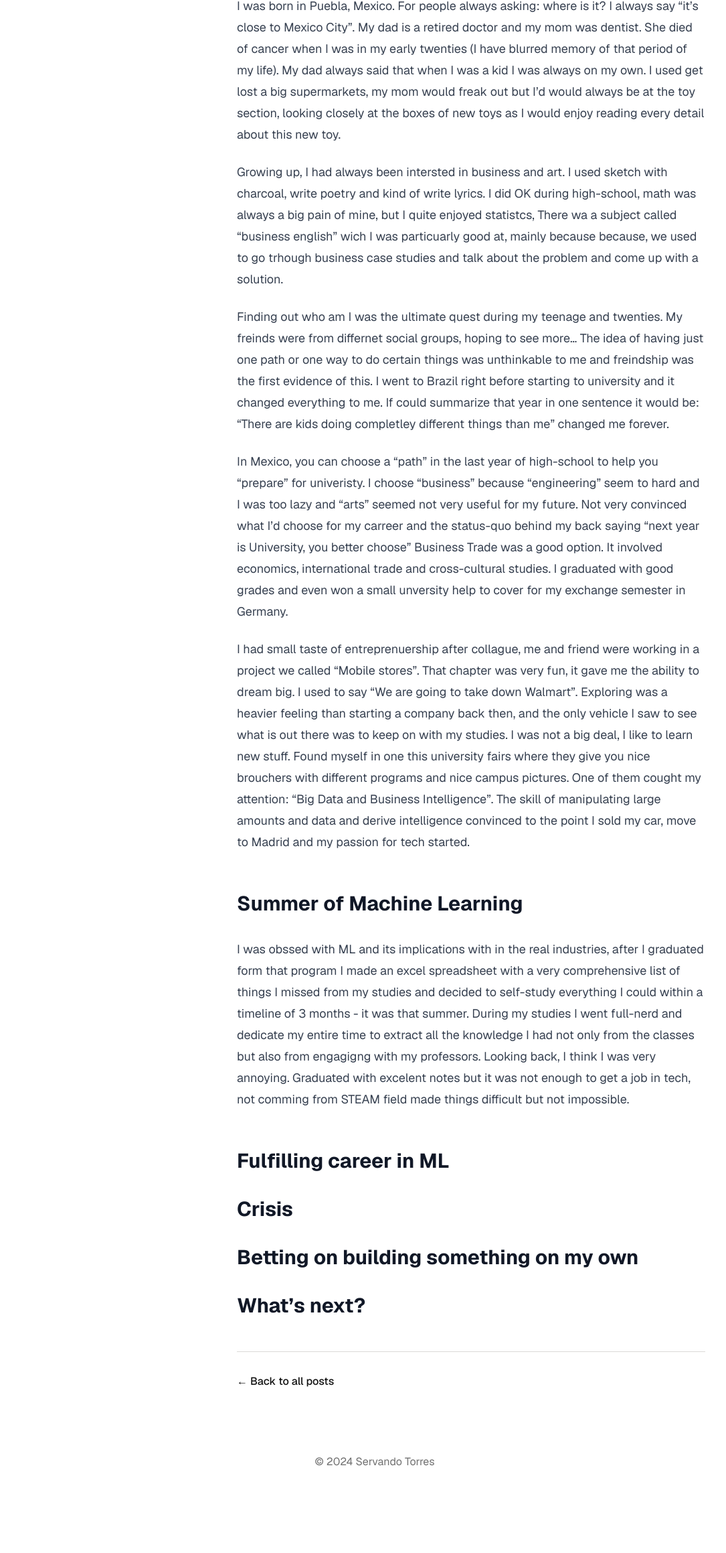
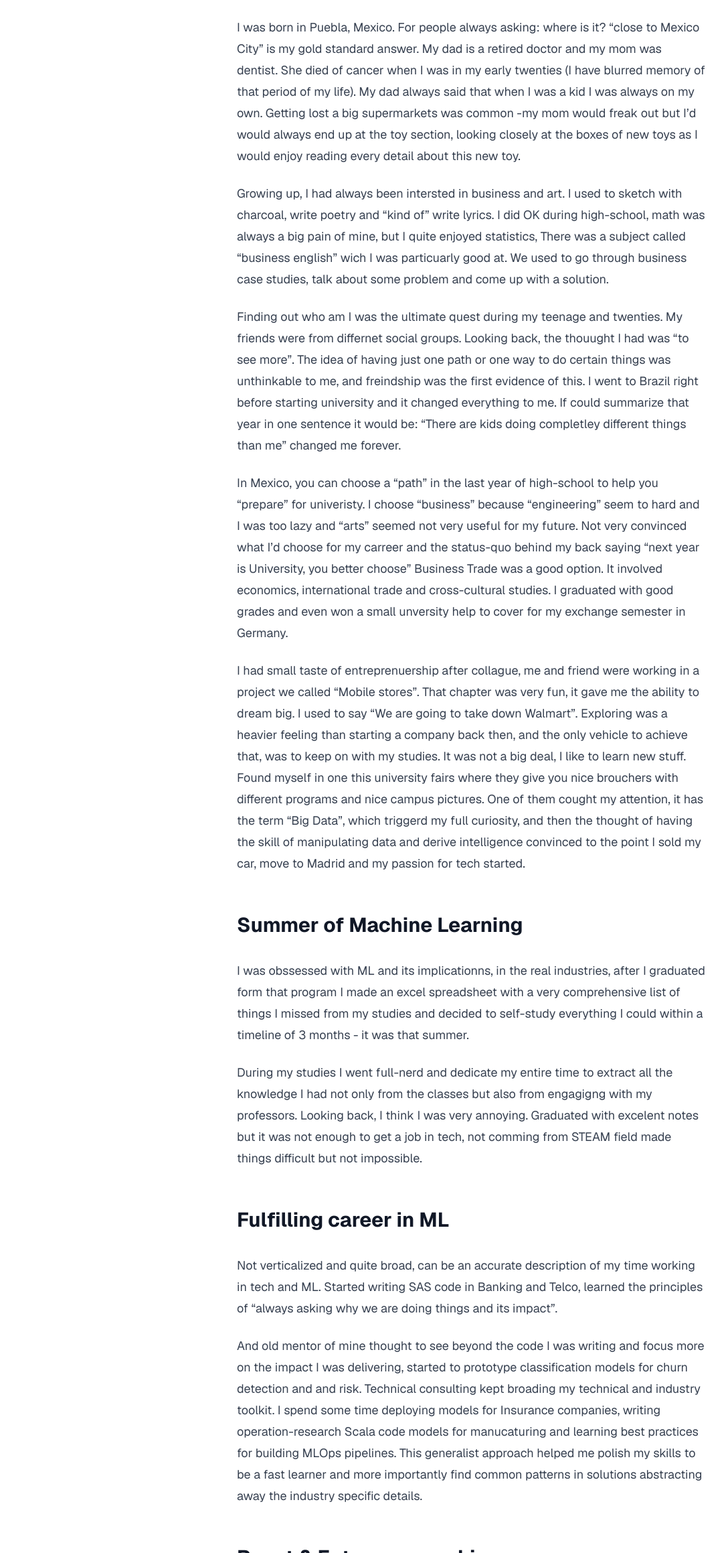
Before and after one commit to Servando1990/website-blog, an Astro site in the folder apps/blog/: page /posts/who-am-i in a window 1280 px wide. Shown: the part 482-2800 px from the top of the page at 67% size, without its empty margins (80-1165 px from the left). Before the commit the page ends 2708 px from the top, so only its background shows below. Built offline with nearby package versions, Linux system fonts and the light colour scheme; Astro itself is replaced by a stand-in of ours; some packages are replaced by stand-ins of ours.

Commit message:
pre heminway editor

```diff
--- a/apps/blog/src/content/posts/who-am-i.md
+++ b/apps/blog/src/content/posts/who-am-i.md
@@ -6,28 +6,40 @@ categories: ['Personal']
 published: true
 ---
 #TODO: Find patterns to replace over usage of "I"
-#TODO: Add "10 minute read tag"
+#TODO: Add rule for paragraph length. In the blog post the lenght is smaller than the raw markdown file.
 
 ## Life story
 
-I was born in Puebla, Mexico. For people always asking: where is it? I always say "it's close to Mexico City". My dad is a retired doctor and my mom was dentist. She died of cancer when I was in my early twenties (I have blurred memory of that period of my life). My dad always said that when I was a kid I was always on my own. I used get lost a big supermarkets, my mom would freak out but I'd would always be at the toy section, looking closely at the boxes of new toys as I would enjoy reading every detail about this new toy.
+I was born in Puebla, Mexico. For people always asking: where is it? "close to Mexico City" is my gold standard answer. My dad is a retired doctor and my mom was dentist. She died of cancer when I was in my early twenties (I have blurred memory of that period of my life). My dad always said that when I was a kid I was always on my own. Getting lost a big supermarkets was common -my mom would freak out but I'd would always end up at the toy section, looking closely at the boxes of new toys as I would enjoy reading every detail about this new toy.
 
-Growing up, I had always been intersted in business and art. I used sketch with charcoal, write poetry and kind of write lyrics. I did OK during high-school, math was always a big pain of mine, but I quite enjoyed statistcs, There wa a subject called "business english" wich I was particuarly good at, mainly because because, we used to go trhough business case studies and talk about the problem and come up with a solution.
+Growing up, I had always been intersted in business and art. I used to sketch with charcoal, write poetry and "kind of" write lyrics. I did OK during high-school, math was always a big pain of mine, but I quite enjoyed statistics, There was a subject called "business english" wich I was particuarly good at. We used to go through business case studies, talk about some problem and come up with a solution.
 
-Finding out who am I was the ultimate quest during my teenage and twenties. My freinds were from differnet social groups, hoping to see more... The idea of having just one path or one way to do certain things was unthinkable to me and freindship was the first evidence of this. I went to Brazil right before starting to university and it changed everything to me. If could summarize that year in one sentence it would be: "There are kids doing completley different things than me" changed me forever.
+Finding out who am I was the ultimate quest during my teenage and twenties. My friends were from differnet social groups. Looking back, the thouught I had was "to see more". The idea of having just one path or one way to do certain things was unthinkable to me, and freindship was the first evidence of this. I went to Brazil right before starting university and it changed everything to me. If could summarize that year in one sentence it would be: "There are kids doing completley different things than me" changed me forever.
 
 In Mexico, you can choose a "path" in the last year of high-school to help you "prepare" for univeristy. I choose "business" because "engineering" seem to hard and I was too lazy and "arts" seemed not very useful for my future. Not very convinced what I'd choose for my carreer and the status-quo behind my back saying "next year is University, you better choose" Business Trade was a good option. It involved economics, international trade and cross-cultural studies. I graduated with good grades and even won a small unversity help to cover for my exchange semester in Germany.
 
-I had small taste of entreprenuership after collague, me and friend were working in a project we called "Mobile stores". That chapter was very fun, it gave me the ability to dream big. I used to say "We are going to take down Walmart". Exploring was a heavier feeling than starting a company back then, and the only vehicle I saw to see what is out there was to keep on with my studies. I was not a big deal, I like to learn new stuff. Found myself in one this university fairs where they give you nice brouchers with different programs and nice campus pictures. One of them cought my attention: "Big Data and Business Intelligence". The skill of manipulating large amounts and data and derive intelligence convinced to the point I sold my car, move to Madrid and my passion for tech started.
+I had small taste of entreprenuership after collague, me and friend were working in a project we called "Mobile stores". That chapter was very fun, it gave me the ability to dream big. I used to say "We are going to take down Walmart". Exploring was a heavier feeling than starting a company back then, and the only vehicle to achieve that, was to keep on with my studies. It was not a big deal, I like to learn new stuff. Found myself in one this university fairs where they give you nice brouchers with different programs and nice campus pictures. One of them cought my attention, it has the term "Big Data", which triggerd my full curiosity, and then the thought of having the skill of manipulating data and derive intelligence convinced to the point I sold my car, move to Madrid and my passion for tech started.
 
 ## Summer of Machine Learning
 
-I was obssed with ML and its implications with in the real industries, after I graduated form that program I made an excel spreadsheet with a very comprehensive list of things I missed from my studies and decided to self-study everything I could within a timeline of 3 months - it was that summer. During my studies I went full-nerd and dedicate my entire time to extract all the knowledge I had not only from the classes but also from engagigng with my professors. Looking back, I think I was very annoying. Graduated with excelent notes but it was not enough to get a job in tech, not comming from STEAM field made things difficult but not impossible.
+I was obssessed with ML and its implicationns, in the real industries, after I graduated form that program I made an excel spreadsheet with a very comprehensive list of things I missed from my studies and decided to self-study everything I could within a timeline of 3 months - it was that summer.
+
+During my studies I went full-nerd and dedicate my entire time to extract all the knowledge I had not only from the classes but also from engagigng with my professors. Looking back, I think I was very annoying. Graduated with excelent notes but it was not enough to get a job in tech, not comming from STEAM field made things difficult but not impossible.
 
 ## Fulfilling career in ML
 
-## Crisis
+Not verticalized and quite broad, can be an accurate description of my time working in tech and ML. Started writing SAS code in Banking and Telco, learned the principles of "always asking why we are doing things and its impact".
+
+And old mentor of mine thought to see beyond the code I was writing and focus more on the impact I was delivering, started to prototype classification models for churn detection and and risk. Technical consulting kept broading my technical and industry toolkit. I spend some time deploying models for Insurance companies, writing operation-research Scala code models for manucaturing and learning best practices for building MLOps pipelines. This generalist approach helped me polish my skills to be a fast learner and more importantly find common patterns in solutions abstracting away the industry specific details.
+
+## Reset & Entrepreneurship
+
+Not being super clear on where I was heading professionally, and suffered from a small burn-out. I had to a personal crisis on top of that, that lead me to go back to Mexico. Looking back, it was a great experience that needed to happen, I had to slow down, travel around my country and decide what I wanted to do next.
+
+Building a business started to appear closer to my radar, because I moved to a different city. The signals were there, networking events, conferences, meeting driven people chasing their goals. It was like a moth to a flame, I was drawn to it. So after I had my last sips of 9-5 life, I decided to start the independent path.
 
 ## Betting on building something on my own
 
-## What's next?
+During my years working in consulting and startups I always saw the same issue: I big gap alignment between techincal and business areas. One day when I was running near to the beach I came up with the name "controlthrive", which in my is having a good sense of control of your software to thrive in what is really important, your business.
+
+Since then, I help subject matter leaders map their business process, come with custom software that they understand from inception and its alignedC with what they are looking to accomplish.
```
